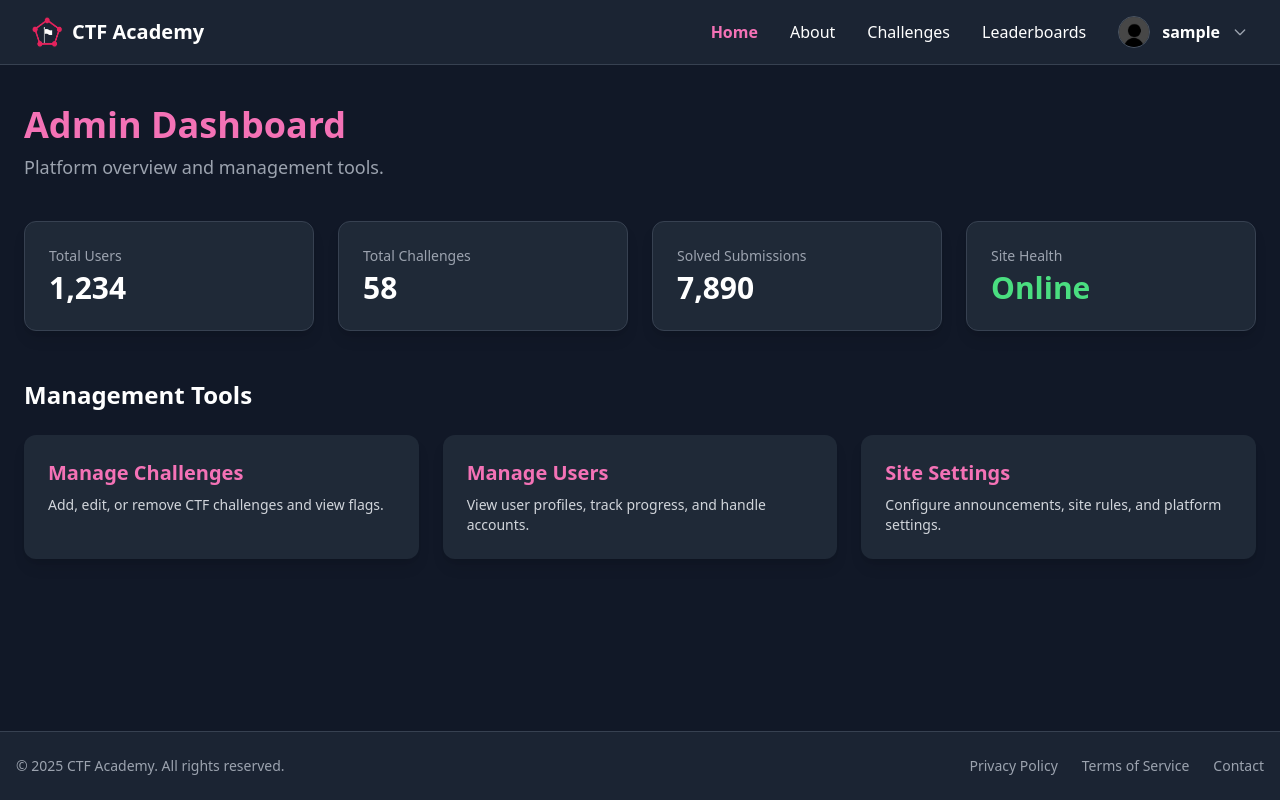
After one commit to tallbreadstick/CSIT327-G1-ctf-academy, a Django app: page /dashboard in a window 1280 px wide. The commit adds this page. Run offline with Django 5.2, Linux system fonts and the light colour scheme; the visitor is signed in with stand-in values (Sample User, id 1); some libraries are stand-ins or nearby versions.

Commit message:
admin view

```diff
--- /dev/null
+++ b/ctf_academy/accounts/templates/accounts/admin_dashboard.html
@@ -0,0 +1,126 @@
+{% load static tailwind_tags %}
+<!DOCTYPE html>
+<html lang="en">
+<head>
+    <meta charset="UTF-8">
+    <title>CTF Academy - Admin Dashboard</title>
+    <link rel="icon" type="image/png" href="{% static 'accounts/images/logo.png' %}">
+    {% tailwind_css %}
+    <style>
+        /* Optional: Add a subtle transition for the stat cards */
+        .stat-card {
+            transition: transform 0.2s ease-out, box-shadow 0.2s ease-out;
+        }
+        .stat-card:hover {
+            transform: translateY(-4px);
+            box-shadow: 0 10px 15px -3px rgba(236, 72, 153, 0.1), 0 4px 6px -2px rgba(236, 72, 153, 0.05);
+        }
+    </style>
+</head>
+<body class="bg-gray-900 text-white flex flex-col min-h-screen">
+
+    <nav class="bg-gray-800/80 backdrop-blur border-b border-gray-700 z-10">
+        <div class="max-w-7xl mx-auto px-4 sm:px-6 lg:px-8">
+            <div class="flex items-center justify-between h-16">
+                <div class="flex-shrink-0 flex items-center space-x-2">
+                    <img src="{% static 'accounts/images/logo.png' %}" alt="Logo" class="h-8 w-8">
+                    <span class="text-xl font-bold">CTF Academy</span>
+                </div>
+
+                <div class="hidden md:flex space-x-8 items-center">
+                    <a href="{% url 'admin_dashboard_page' %}" class="text-pink-400 font-semibold">Home</a>
+                    <a href="/about" class="text-white hover:text-pink-400">About</a>
+                    <a href="/challenges" class="text-white hover:text-pink-400">Challenges</a>
+                    <a href="/leaderboards" class="text-white hover:text-pink-400">Leaderboards</a>
+
+                    {% if user.is_authenticated %}
+                    <div class="relative ml-auto">
+                        <button id="userMenuButton" class="flex items-center space-x-3 focus:outline-none">
+                            <img src="{% static 'accounts/images/empty_profile.jpg' %}"
+                                 alt="Profile"
+                                 class="h-8 w-8 rounded-full border border-gray-600">
+                            <span class="text-white font-semibold">{{ user.username }}</span>
+                            <svg class="h-4 w-4 text-gray-400" fill="none" stroke="currentColor" viewBox="0 0 24 24">
+                                <path stroke-linecap="round" stroke-linejoin="round" stroke-width="2" d="M19 9l-7 7-7-7"/>
+                            </svg>
+                        </button>
+                        <div id="userDropdown" class="hidden absolute right-0 mt-2 w-48 bg-gray-800 rounded-lg shadow-lg py-2 z-20">
+                            <a href="{% url 'logout_page' %}" class="block px-4 py-2 text-gray-300 hover:bg-gray-700 hover:text-white transition">
+                                Logout
+                            </a>
+                        </div>
+                    </div>
+                    <script>
+                        // Simple script for dropdown functionality
+                        const btn = document.getElementById('userMenuButton');
+                        const dropdown = document.getElementById('userDropdown');
+                        btn.addEventListener('click', () => dropdown.classList.toggle('hidden'));
+                        document.addEventListener('click', (e) => {
+                            if (!btn.contains(e.target) && !dropdown.contains(e.target)) {
+                                dropdown.classList.add('hidden');
+                            }
+                        });
+                    </script>
+                    {% endif %}
+                </div>
+            </div>
+        </div>
+    </nav>
+
+    <main class="flex-grow container mx-auto px-6 py-10">
+        <header class="mb-10">
+            <h1 class="text-4xl font-extrabold text-pink-400">Admin Dashboard</h1>
+            <p class="mt-2 text-lg text-gray-400">Platform overview and management tools.</p>
+        </header>
+
+        <section class="grid grid-cols-1 md:grid-cols-2 lg:grid-cols-4 gap-6 mb-12">
+            <div class="stat-card bg-gray-800 p-6 rounded-xl shadow-lg border border-gray-700">
+                <p class="text-sm font-medium text-gray-400">Total Users</p>
+                <p class="text-3xl font-bold text-white mt-1">1,234</p>
+            </div>
+            <div class="stat-card bg-gray-800 p-6 rounded-xl shadow-lg border border-gray-700">
+                <p class="text-sm font-medium text-gray-400">Total Challenges</p>
+                <p class="text-3xl font-bold text-white mt-1">58</p>
+            </div>
+            <div class="stat-card bg-gray-800 p-6 rounded-xl shadow-lg border border-gray-700">
+                <p class="text-sm font-medium text-gray-400">Solved Submissions</p>
+                <p class="text-3xl font-bold text-white mt-1">7,890</p>
+            </div>
+            <div class="stat-card bg-gray-800 p-6 rounded-xl shadow-lg border border-gray-700">
+                <p class="text-sm font-medium text-gray-400">Site Health</p>
+                <p class="text-3xl font-bold text-green-400 mt-1">Online</p>
+            </div>
+        </section>
+
+        <section>
+            <h2 class="text-2xl font-bold text-white mb-6">Management Tools</h2>
+            <div class="grid grid-cols-1 md:grid-cols-2 lg:grid-cols-3 gap-6">
+                <a href="#" class="block bg-gray-800 p-6 rounded-xl shadow-lg hover:bg-gray-700 transition-colors duration-200">
+                    <h3 class="text-xl font-bold text-pink-400">Manage Challenges</h3>
+                    <p class="text-gray-300 mt-2 text-sm">Add, edit, or remove CTF challenges and view flags.</p>
+                </a>
+                <a href="#" class="block bg-gray-800 p-6 rounded-xl shadow-lg hover:bg-gray-700 transition-colors duration-200">
+                    <h3 class="text-xl font-bold text-pink-400">Manage Users</h3>
+                    <p class="text-gray-300 mt-2 text-sm">View user profiles, track progress, and handle accounts.</p>
+                </a>
+                <a href="#" class="block bg-gray-800 p-6 rounded-xl shadow-lg hover:bg-gray-700 transition-colors duration-200">
+                    <h3 class="text-xl font-bold text-pink-400">Site Settings</h3>
+                    <p class="text-gray-300 mt-2 text-sm">Configure announcements, site rules, and platform settings.</p>
+                </a>
+            </div>
+        </section>
+    </main>
+
+    <footer class="bg-gray-800/80 backdrop-blur border-t border-gray-700 relative z-10 mt-16">
+        <div class="max-w-7xl mx-auto px-4 py-6 flex flex-col md:flex-row justify-between items-center text-gray-400 text-sm">
+            <p>&copy; 2025 CTF Academy. All rights reserved.</p>
+            <div class="flex space-x-6 mt-4 md:mt-0">
+                <a href="#" class="hover:text-pink-400">Privacy Policy</a>
+                <a href="#" class="hover:text-pink-400">Terms of Service</a>
+                <a href="#" class="hover:text-pink-400">Contact</a>
+            </div>
+        </div>
+    </footer>
+
+</body>
+</html>
--- a/ctf_academy/accounts/templates/accounts/home.html
+++ b/ctf_academy/accounts/templates/accounts/home.html
@@ -52,7 +52,11 @@
 
                 <!-- Menu -->
                 <div class="hidden md:flex space-x-8 items-center">
-                    <a href="/" class="text-pink-400 font-semibold">Home</a>
+                    {% if user.is_superuser %}
+                    <a href="{% url 'admin_dashboard_page' %}" class="text-pink-400 font-semibold">Home</a>
+                {% else %}
+                    <a href="{% url 'home' %}" class="text-pink-400 font-semibold">Home</a>
+                {% endif %}
                     <a href="/about" class="text-white hover:text-pink-400">About</a>
                     <a href="/challenges" class="text-white hover:text-pink-400">Challenges</a>
                     <a href="/leaderboards" class="text-white hover:text-pink-400">Leaderboards</a>
--- a/ctf_academy/accounts/urls.py
+++ b/ctf_academy/accounts/urls.py
@@ -1,12 +1,25 @@
+# accounts/urls.py
+
 from django.urls import path
-from .views import RegisterView, LoginView, register_page, login_page
+from .views import (
+    RegisterView,
+    LoginView,
+    register_page,
+    login_page,
+    about_page,
+    logout_page,
+    admin_dashboard_page # Don't forget to import your new admin dashboard view
+)
 
 urlpatterns = [
     # REST API endpoints
-    path("register/", RegisterView.as_view(), name="register_api"),
-    path("login/", LoginView.as_view(), name="login_api"),
+    path("api/register/", RegisterView.as_view(), name="register_api"),
+    path("api/login/", LoginView.as_view(), name="login_api"),
 
-    # HTML form pages
-    path("page/register/", register_page, name="register_page"),
-    path("page/login/", login_page, name="login_page"),
+    # HTML Template Pages
+    path("register", register_page, name="register_page"),
+    path("login", login_page, name="login_page"),
+    path("logout", logout_page, name="logout_page"),
+    path("about", about_page, name="about_page"),
+    path("dashboard", admin_dashboard_page, name="admin_dashboard_page"),
 ]
--- a/ctf_academy/accounts/views.py
+++ b/ctf_academy/accounts/views.py
@@ -1,4 +1,5 @@
 # Create your views here.
+
 from django.http import JsonResponse
 from django.contrib.auth import authenticate, login, logout
 from django.contrib.auth.models import User
@@ -9,6 +10,9 @@ from rest_framework.views import APIView
 from rest_framework import status
 from django.shortcuts import render, redirect
 from django.contrib import messages
+# --- ADDED IMPORTS ---
+from django.contrib.auth.decorators import login_required, user_passes_test
+
 
 class RegisterView(APIView):
     def post(self, request):
@@ -16,19 +20,16 @@ class RegisterView(APIView):
         email = request.data.get("email")
         password = request.data.get("password")
 
-        # test for duplicate users
         if User.objects.filter(username=username).exists():
             return Response({"error": "Username already taken"}, status=status.HTTP_400_BAD_REQUEST)
         if User.objects.filter(email=email).exists():
             return Response({"error": "Email already registered"}, status=status.HTTP_400_BAD_REQUEST)
 
-        # validate password strength
         try:
             validate_password(password)
         except ValidationError as e:
             return Response({"errors": e.messages}, status=status.HTTP_400_BAD_REQUEST)
 
-        # create user
         user = User.objects.create_user(username=username, email=email, password=password)
         return Response({"message": "User registered successfully!"}, status=status.HTTP_201_CREATED)
 
@@ -40,7 +41,7 @@ class LoginView(APIView):
 
         user = authenticate(request, username=username, password=password)
         if user is not None:
-            login(request, user)  # session cookie if using Django sessions
+            login(request, user)
             return Response({"message": "Login successful"}, status=status.HTTP_200_OK)
         else:
             return Response({"error": "Invalid credentials"}, status=status.HTTP_401_UNAUTHORIZED)
@@ -52,7 +53,12 @@ class LogoutView(APIView):
         return Response({"message": "Logged out successfully"}, status=status.HTTP_200_OK)
 
 
+# --- MODIFIED HOME PAGE VIEW ---
 def home_page(request):
+    # If a logged-in admin tries to visit the home page, send them to their dashboard
+    if request.user.is_authenticated and request.user.is_superuser:
+        return redirect("admin_dashboard_page")
+
     return render(request, "accounts/home.html")
 
 
@@ -67,7 +73,6 @@ def register_page(request):
         password = request.POST.get("password")
         confirm_password = request.POST.get("confirm_password")
 
-        # duplicate checks
         if User.objects.filter(username=username).exists():
             messages.error(request, "Username already taken")
             return render(request, "accounts/register.html")
@@ -75,12 +80,10 @@ def register_page(request):
             messages.error(request, "Email already registered")
             return render(request, "accounts/register.html")
 
-        # confirm password match
         if password != confirm_password:
             messages.error(request, "Passwords do not match")
             return render(request, "accounts/register.html")
 
-        # password validation (Django validators from settings.py)
         try:
             validate_password(password)
         except ValidationError as e:
@@ -88,7 +91,6 @@ def register_page(request):
                 messages.error(request, err)
             return render(request, "accounts/register.html")
 
-        # create user
         User.objects.create_user(username=username, email=email, password=password)
         messages.success(request, "Account created successfully! You can log in now.")
         return redirect("login_page")
@@ -96,6 +98,7 @@ def register_page(request):
     return render(request, "accounts/register.html")
 
 
+# --- MODIFIED LOGIN PAGE VIEW ---
 def login_page(request):
     if request.method == "POST":
         username = request.POST.get("username")
@@ -105,7 +108,12 @@ def login_page(request):
         if user is not None:
             login(request, user)
             messages.success(request, "Login successful!")
-            return redirect("/")  # home/dashboard
+
+            # --- THIS IS THE REDIRECTION LOGIC ---
+            if user.is_superuser:
+                return redirect("admin_dashboard_page")  # Go to admin dashboard
+            else:
+                return redirect("home")  # Go to regular home page
         else:
             messages.error(request, "Invalid credentials")
             return render(request, "accounts/login.html")
@@ -116,3 +124,12 @@ def login_page(request):
 def logout_page(request):
     logout(request)
     return render(request, "accounts/logout.html")
+
+# --- HELPER FUNCTION and NEW VIEW FOR ADMIN DASHBOARD ---
+def is_admin(user):
+    return user.is_superuser
+
+@login_required
+@user_passes_test(is_admin)
+def admin_dashboard_page(request):
+    return render(request, "accounts/admin_dashboard.html")
--- a/ctf_academy/ctf_academy/urls.py
+++ b/ctf_academy/ctf_academy/urls.py
@@ -14,17 +14,18 @@ Including another URLconf
     1. Import the include() function: from django.urls import include, path
     2. Add a URL to urlpatterns:  path('blog/', include('blog.urls'))
 """
+# ctf_academy/urls.py
+
 from django.contrib import admin
 from django.urls import path, include
-from accounts.views import register_page, login_page, about_page, logout_page
 from accounts import views
 
 urlpatterns = [
     path("admin/", admin.site.urls),
-    path("auth/", include("accounts.urls")),   # API endpoints under /auth/
+
+    # Define the homepage at the root URL
     path('', views.home_page, name="home"),
-    path("about", about_page, name="about_page"),
-    path("register", register_page, name="register_page"),  # template
-    path("login", login_page, name="login_page"),           # template
-    path("logout", logout_page, name="logout_page"),  # template
+
+    # Include all URLs from the accounts app
+    path("", include("accounts.urls")),
 ]
```
